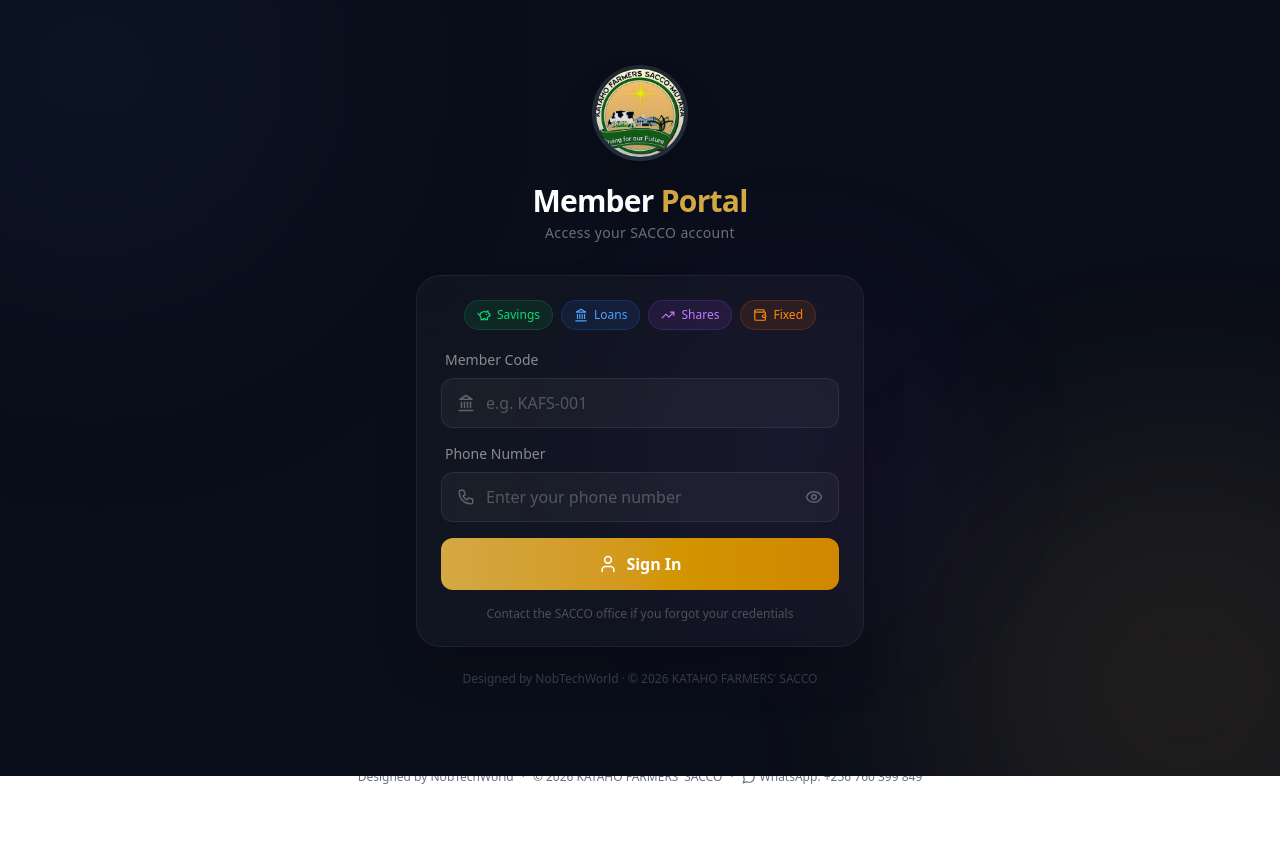
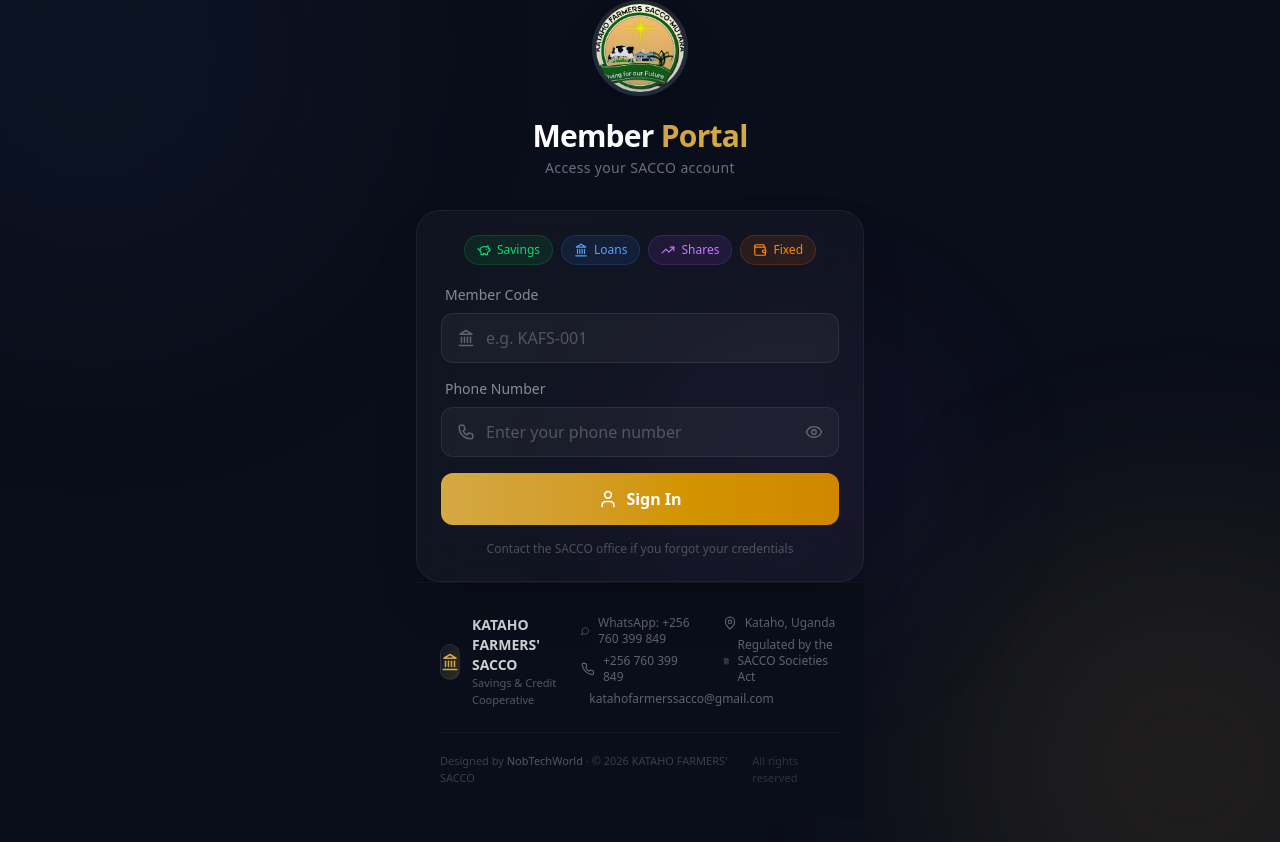
Before and after one commit to nobertahumuza/KAFS-MIS, a Next.js app: page /member-portal in a window 1280 px wide. Shown: the top 842 px of the page. Before the commit the page ends 801 px from the top, so only its background shows below. Built offline with nearby package versions, Linux system fonts and the light colour scheme.

Commit message:
redesign: dark glass-morphism footer, move footer to dashboard and member portal only

```diff
--- a/src/app/layout.tsx
+++ b/src/app/layout.tsx
@@ -1,7 +1,6 @@
 import type { Metadata } from 'next'
 import { Geist, Geist_Mono } from 'next/font/google'
 import Providers from '@/components/Providers'
-import Footer from '@/components/layout/Footer'
 import './globals.css'
 
 const geistSans = Geist({
@@ -24,7 +23,6 @@
     <html lang="en" className={`${geistSans.variable} ${geistMono.variable} h-full antialiased`} suppressHydrationWarning>
       <body className="min-h-full flex flex-col">
         <Providers>{children}</Providers>
-        <Footer />
       </body>
     </html>
   )
--- a/src/app/member-portal/page.tsx
+++ b/src/app/member-portal/page.tsx
@@ -4,6 +4,7 @@
 import { User, Wallet, TrendingDown, TrendingUp, Landmark, PiggyBank, LogOut, Eye, EyeOff, Clock, CreditCard, CheckCircle, AlertCircle, Camera } from "lucide-react"
 import { formatUGX, formatDate } from "@/lib/utils"
 import CelebrationPopup from "@/components/ui/CelebrationPopup"
+import Footer from "@/components/layout/Footer"
 
 interface MemberData {
   member: {
@@ -343,12 +344,9 @@
             </div>
           </div>
 
-          {/* Footer */}
-          <p className="text-center text-white/20 text-xs mt-6">
-            Designed by NobTechWorld &middot; &copy; {new Date().getFullYear()} KATAHO FARMERS&apos; SACCO
-          </p>
-        </div>
+          <Footer />
       </div>
+    </div>
     )
   }
 
@@ -753,6 +751,8 @@
           charges={celebration.charges}
           message={celebration.message}
         />
+
+        <Footer />
       </div>
     </div>
   )
--- a/src/components/layout/AppShell.tsx
+++ b/src/components/layout/AppShell.tsx
@@ -3,6 +3,7 @@
 import { useState } from 'react'
 import Sidebar from '@/components/layout/Sidebar'
 import Header from '@/components/layout/Header'
+import Footer from '@/components/layout/Footer'
 import { useSession } from 'next-auth/react'
 
 export default function AppShell({ children }: { children: React.ReactNode }) {
@@ -30,6 +31,8 @@
         <main className="flex-1 p-4 lg:p-6 overflow-auto">
           {children}
         </main>
+
+        <Footer />
       </div>
     </div>
   )
--- a/src/components/layout/Footer.tsx
+++ b/src/components/layout/Footer.tsx
@@ -1,22 +1,63 @@
-import { MessageCircle } from "lucide-react"
+import { MessageCircle, Landmark, Phone, Mail, MapPin } from "lucide-react"
 
 export default function Footer() {
+  const year = new Date().getFullYear()
+
   return (
-    <footer className="border-t border-gray-200 dark:border-gray-800 py-4 px-6">
-      <div className="flex flex-col sm:flex-row items-center justify-center gap-2 text-xs text-gray-500 dark:text-gray-400">
-        <span>Designed by NobTechWorld</span>
-        <span className="hidden sm:inline">·</span>
-        <span>© {new Date().getFullYear()} KATAHO FARMERS&apos; SACCO</span>
-        <span className="hidden sm:inline">·</span>
-        <a
-          href="https://wa.me/256760399849"
-          target="_blank"
-          rel="noopener noreferrer"
-          className="inline-flex items-center gap-1 hover:text-green-600 dark:hover:text-green-400 transition-colors"
-        >
-          <MessageCircle className="w-3.5 h-3.5" />
-          WhatsApp: +256 760 399 849
-        </a>
+    <footer className="bg-[#0a0e1a] border-t border-white/[0.04] mt-auto">
+      <div className="max-w-7xl mx-auto px-6 py-8">
+        {/* Top row */}
+        <div className="grid grid-cols-1 sm:grid-cols-3 gap-6 mb-6">
+          {/* Brand */}
+          <div className="flex items-center gap-3">
+            <div className="w-9 h-9 rounded-xl bg-gradient-to-br from-[var(--color-primary)]/20 to-[var(--color-gold)]/20 border border-white/[0.06] flex items-center justify-center">
+              <Landmark className="w-4.5 h-4.5 text-[var(--color-gold)]" />
+            </div>
+            <div>
+              <p className="text-sm font-semibold text-white/80">KATAHO FARMERS&apos; SACCO</p>
+              <p className="text-[11px] text-white/30">Savings & Credit Cooperative</p>
+            </div>
+          </div>
+
+          {/* Contact */}
+          <div className="flex flex-col gap-1.5">
+            <a href="https://wa.me/256760399849" target="_blank" rel="noopener noreferrer"
+              className="flex items-center gap-2 text-xs text-white/35 hover:text-green-400 transition-colors">
+              <MessageCircle className="w-3.5 h-3.5" />
+              WhatsApp: +256 760 399 849
+            </a>
+            <a href="tel:+256760399849" className="flex items-center gap-2 text-xs text-white/35 hover:text-[var(--color-gold)] transition-colors">
+              <Phone className="w-3.5 h-3.5" />
+              +256 760 399 849
+            </a>
+            <a href="mailto:katahofarmerssacco@gmail.com" className="flex items-center gap-2 text-xs text-white/35 hover:text-[var(--color-gold)] transition-colors">
+              <Mail className="w-3.5 h-3.5" />
+              katahofarmerssacco@gmail.com
+            </a>
+          </div>
+
+          {/* Location */}
+          <div className="flex flex-col gap-1.5">
+            <div className="flex items-center gap-2 text-xs text-white/35">
+              <MapPin className="w-3.5 h-3.5" />
+              Kataho, Uganda
+            </div>
+            <div className="flex items-center gap-2 text-xs text-white/35">
+              <Landmark className="w-3.5 h-3.5" />
+              Regulated by the SACCO Societies Act
+            </div>
+          </div>
+        </div>
+
+        {/* Bottom row */}
+        <div className="pt-5 border-t border-white/[0.04] flex flex-col sm:flex-row items-center justify-between gap-2">
+          <p className="text-[11px] text-white/20">
+            Designed by <span className="font-medium text-white/30">NobTechWorld</span> &middot; &copy; {year} KATAHO FARMERS&apos; SACCO
+          </p>
+          <p className="text-[11px] text-white/15">
+            All rights reserved
+          </p>
+        </div>
       </div>
     </footer>
   )
```
